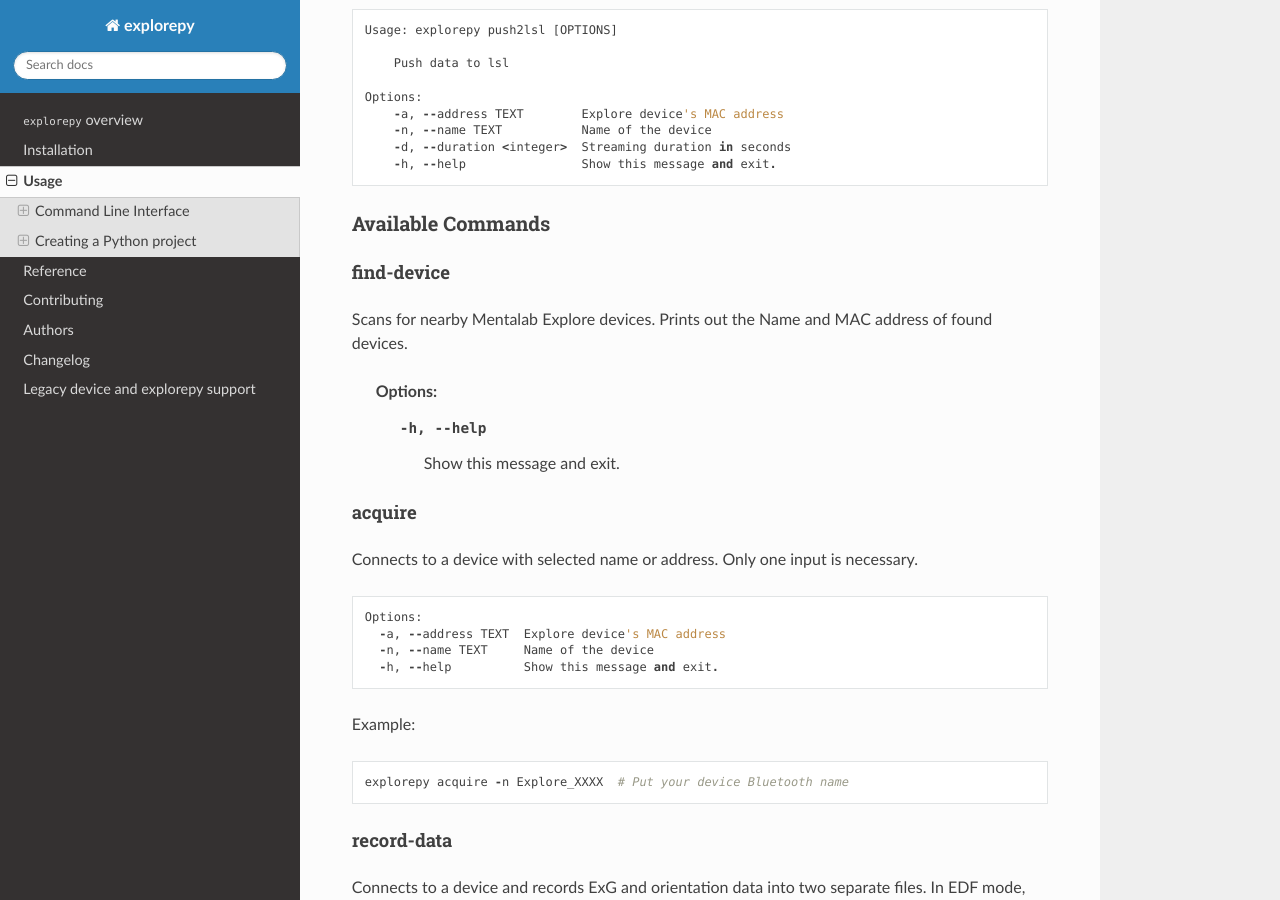
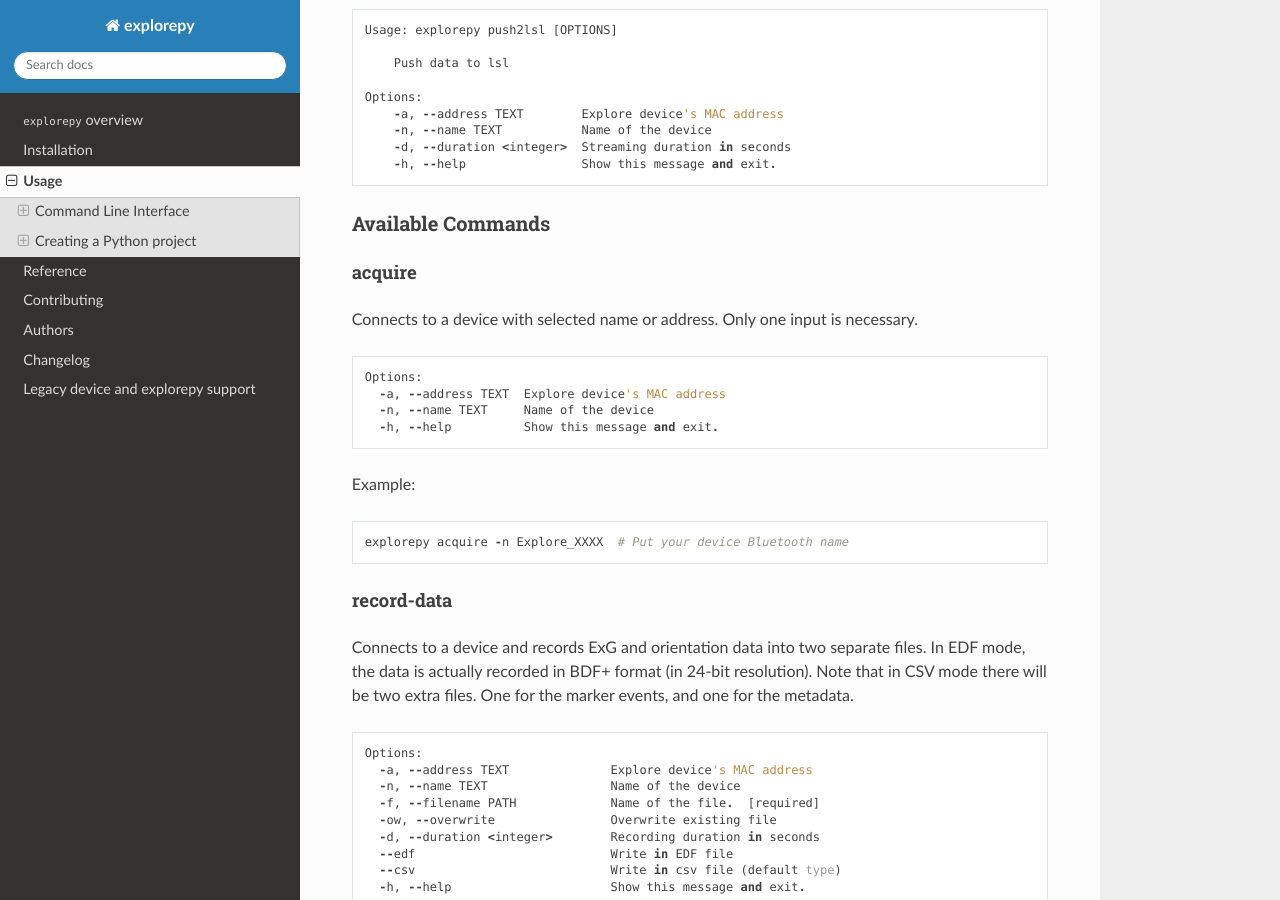
Before and after one commit to Mentalab-hub/explorepy, a Sphinx documentation site: the page built from docs/usage.rst, in a window 1280 px wide and 900 px high, scrolled down 420 px. Built offline with Sphinx 7.4.7 and the Read the Docs theme 3.1.0, drawn with Linux system fonts in a browser that asks for light colours.

Commit message:
remove deprecated find-device usage from docs

```diff
--- a/docs/usage.rst
+++ b/docs/usage.rst
@@ -26,14 +26,6 @@
 
 Available Commands
 """"""""""""""""""
-
-find-device
-%%%%
-Scans for nearby Mentalab Explore devices. Prints out the Name and MAC address of found devices.
-
-    Options:
-      -h, --help                      Show this message and exit.
-
 
 acquire
 %%%%
```
